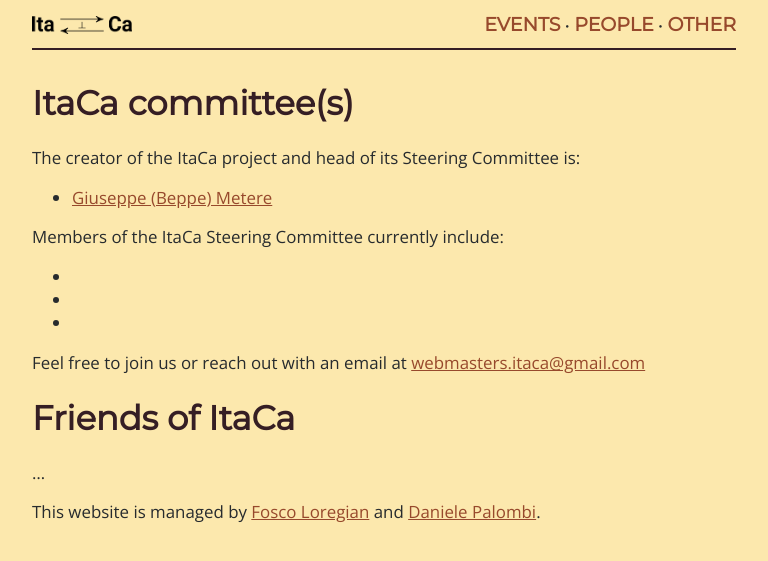
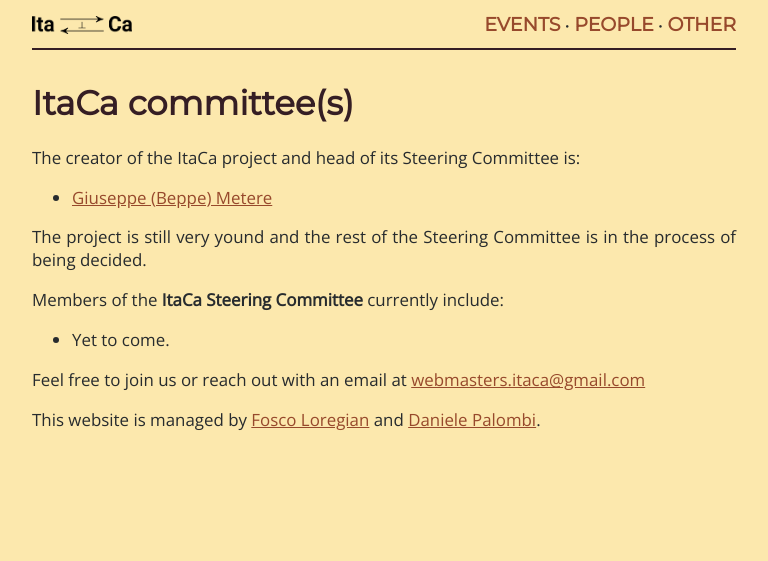
Before and after one commit to Progetto-ItaCa/Progetto-ItaCa.github.io, a Jekyll site: the page built from pages/name.md, in a window 1280 px wide. Shown: the top 561 px of the page, without its empty margins (256-1024 px from the left). Built offline with Jekyll 4.4.1, drawn with Linux system fonts in a browser that asks for light colours; our own code applies the rules of GitHub Pages for plain Markdown files.

Commit message:
Reshaping of Names and hiding Locations

```diff
--- a/pages/name.md
+++ b/pages/name.md
@@ -7,18 +7,19 @@ The creator of the ItaCa project and head of its Steering Committee is:
 
 - [Giuseppe (Beppe) Metere](http://math.unipa.it/metere)
 
-Members of the ItaCa Steering Committee currently include:
+The project is still very yound and the rest of the Steering Committee is in the process of being decided.
 
--
--
--
+Members of the **ItaCa Steering Committee** currently include:
+
+- Yet to come.
+
 
 Feel free to join us or reach out with an email at [webmasters.itaca@gmail.com](mailto:webmasters.itaca@gmail.com)
 
-# Friends of ItaCa
+<!--# Friends of ItaCa
 
 ...
-
+-->
 
 
 
```
Also changed, not shown: 1 other file.
